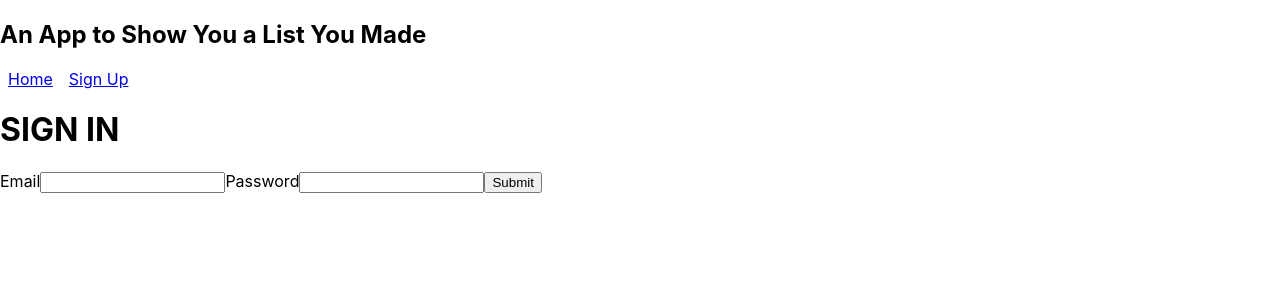
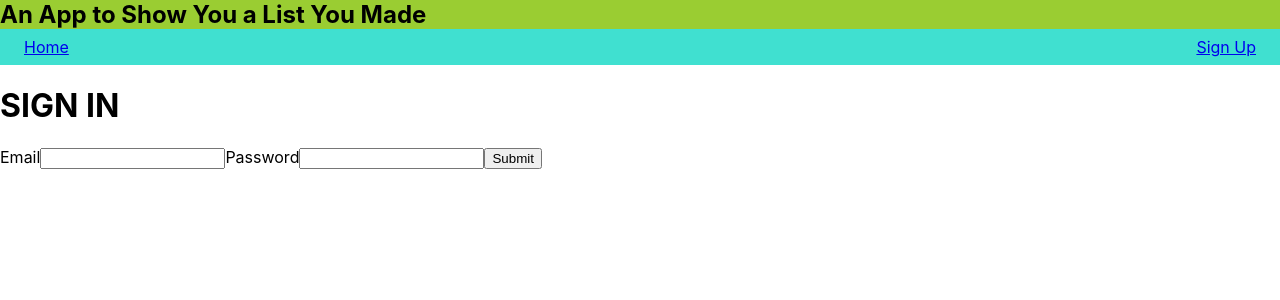
Before and after one commit to devon-wolf/to-do-react, a React (Create React App) app: page /login in a window 1280 px wide. Shown: the top 300 px of the page. Built offline with nearby package versions, Linux system fonts and the light colour scheme.

Commit message:
Add functional logout button

```diff
--- a/src/App.js
+++ b/src/App.js
@@ -23,6 +23,11 @@ export default class App extends Component {
     this.setState({user: getLocalUser()});
   }
 
+  handleLogoutClick = e => {
+    localStorage.clear();
+    this.setState({user: getLocalUser()});
+  }
+
   render() {
     console.log('APP STATE', this.state);
     const { user } = this.state;
@@ -30,6 +35,7 @@ export default class App extends Component {
       <Router>
           <Header
           user={this.state.user}
+          handleLogoutClick={this.handleLogoutClick}
           />
           <Switch>
             <Route
--- a/src/common/Header.js
+++ b/src/common/Header.js
@@ -1,13 +1,13 @@
 import React, { Component } from 'react'
 import NavBar from './NavBar.js'
-// import style from './Header.module.css'
+import style from './Header.module.css'
 
 export default class Header extends Component {
 	render() {
 		return (
-			<header>
+			<header className={style.header}>
 				<h2>An App to Show You a List You Made</h2>
-				<NavBar user={this.props.user} />
+				<NavBar user={this.props.user} handleLogoutClick={this.props.handleLogoutClick} />
 			</header>
 		)
 	}
--- a/src/common/Header.module.css
+++ b/src/common/Header.module.css
@@ -1,7 +1,32 @@
-.current {
-	display: none;
+.header {
+	background-color: yellowgreen;
+}
+
+.header h2 {
+	margin: 0;
+}
+
+.navBar {
+	display: flex;
+	justify-content: space-between;
+	align-items: center;
+	background-color: turquoise;
+	padding: 0 1rem;
 }
 
 .navItem {
 	margin: .5rem;
 }
+
+.logout {
+	cursor: pointer;
+	background: rebeccapurple;
+	padding: .25rem 1rem;
+	border-radius: 10rem;
+	font-style: italic;
+	color: white;
+}
+
+.current {
+	display: none;
+}
--- a/src/common/NavBar.js
+++ b/src/common/NavBar.js
@@ -5,7 +5,7 @@ import style from './Header.module.css'
 export default class NavBar extends Component {
 	render() {
 		return (
-			<nav>
+			<nav className={style.navBar}>
 					<NavLink
 						exact
 						activeClassName={style.current}
@@ -24,6 +24,8 @@ export default class NavBar extends Component {
 						to="/todo">
 						To Do List
 						</NavLink>
+
+						<span className={style.logout} onClick={this.props.handleLogoutClick}>Logout</span>
 						</>
 					}
 
```
